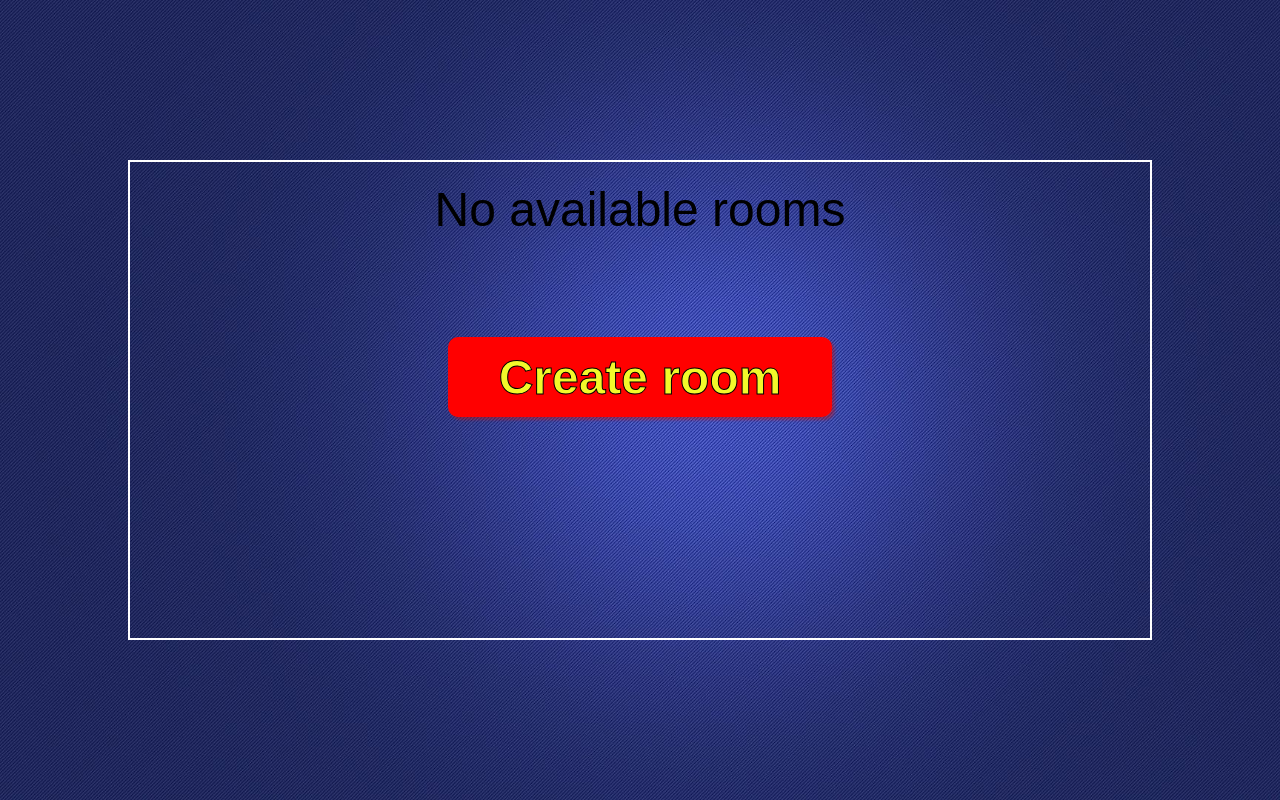
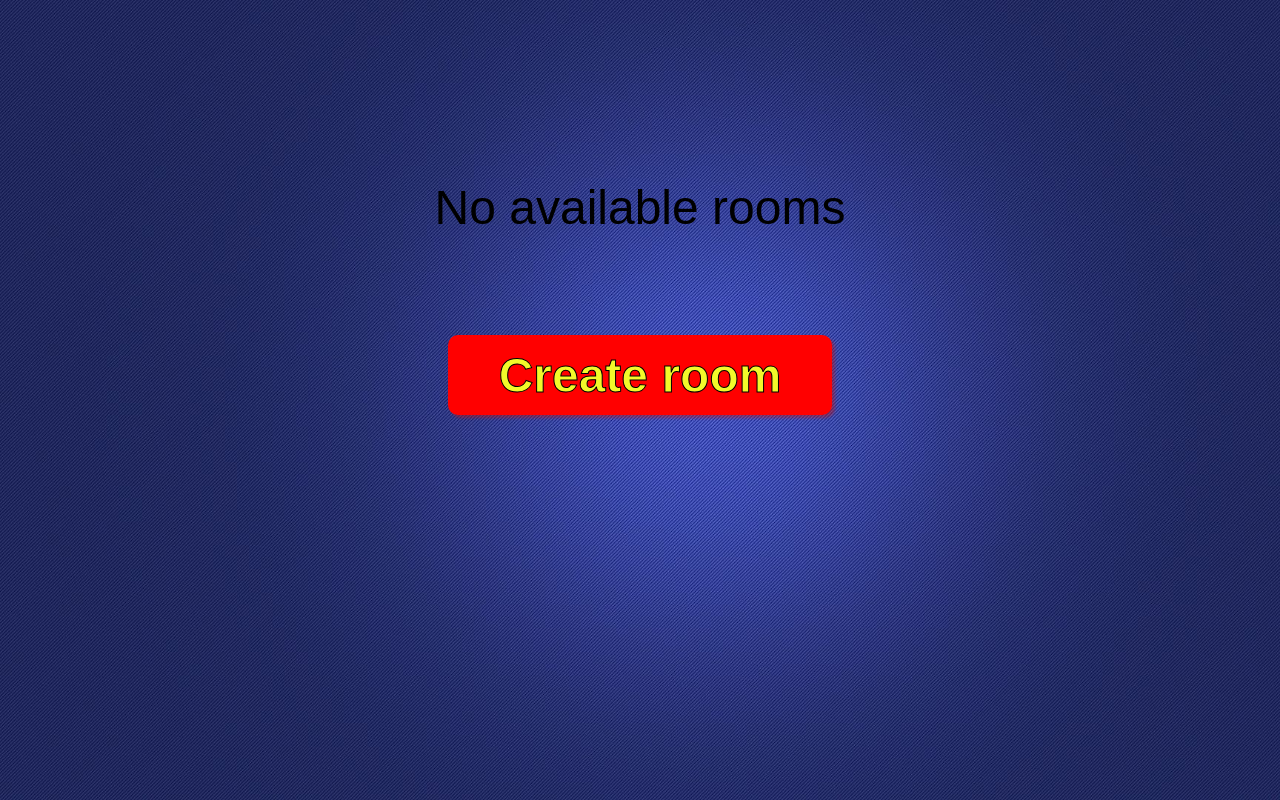
Before and after one commit to ILabiak/uno-project, a Next.js app: page /play in a window 1280 px wide. Built offline with nearby package versions, Linux system fonts and the light colour scheme; no server answers.

Commit message:
disable border style

```diff
--- a/app/play/styles.css
+++ b/app/play/styles.css
@@ -23,7 +23,7 @@
   flex-direction: column;
   height: 60vh;
   width: 80vw;
-  border: 2px solid white;
+  /* border: 2px solid white; */
 }
 
 .roomsTitle {
```
